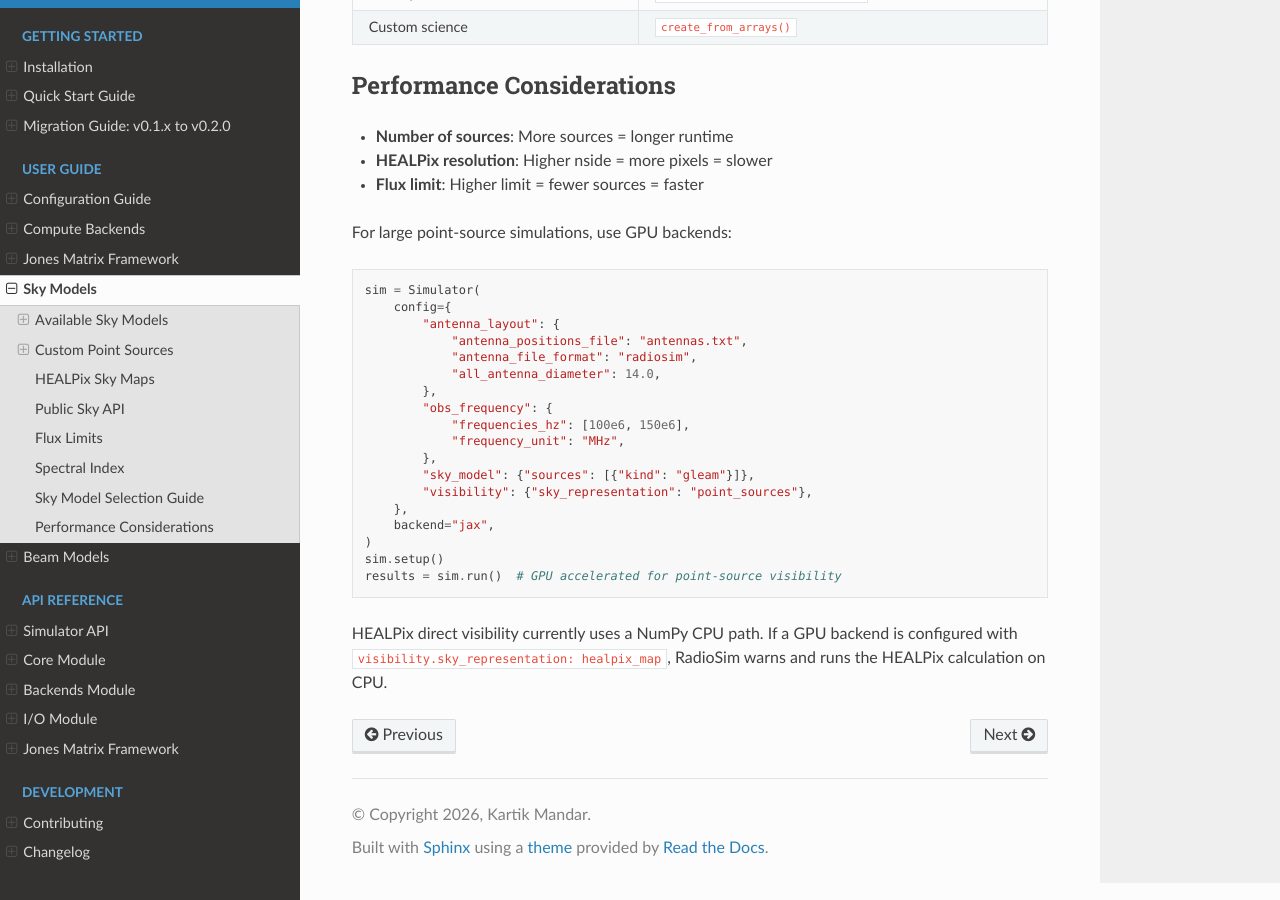
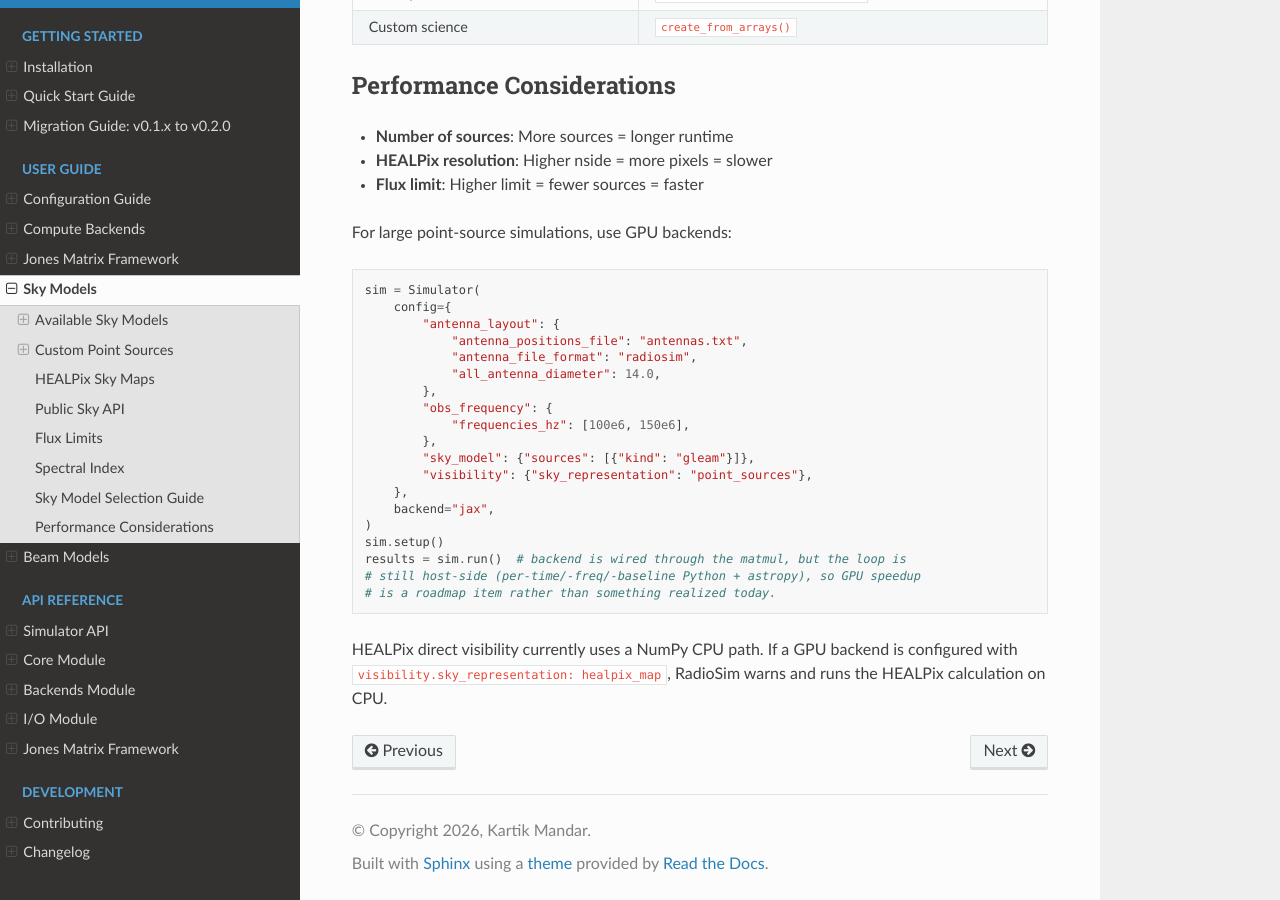
Before and after one commit to RRI-interferometry/RRIVis, a Sphinx documentation site: the page built from docs/user_guide/sky_models.rst, in a window 1280 px wide and 900 px high, scrolled down 5043 px. Built offline with Sphinx 7.4.7 and the Read the Docs theme 3.1.0, drawn with Linux system fonts in a browser that asks for light colours.

Commit message:
docs: correct sky-model user-guide (drop contradictory frequency_unit, honest GPU-status note)

```diff
--- a/docs/user_guide/sky_models.rst
+++ b/docs/user_guide/sky_models.rst
@@ -296,7 +296,6 @@ For large point-source simulations, use GPU backends:
            },
            "obs_frequency": {
                "frequencies_hz": [100e6, 150e6],
-               "frequency_unit": "MHz",
            },
            "sky_model": {"sources": [{"kind": "gleam"}]},
            "visibility": {"sky_representation": "point_sources"},
@@ -304,7 +303,9 @@ For large point-source simulations, use GPU backends:
        backend="jax",
    )
    sim.setup()
-   results = sim.run()  # GPU accelerated for point-source visibility
+   results = sim.run()  # backend is wired through the matmul, but the loop is
+   # still host-side (per-time/-freq/-baseline Python + astropy), so GPU speedup
+   # is a roadmap item rather than something realized today.
 
 HEALPix direct visibility currently uses a NumPy CPU path. If a GPU backend is
 configured with ``visibility.sky_representation: healpix_map``, RadioSim warns and
```
